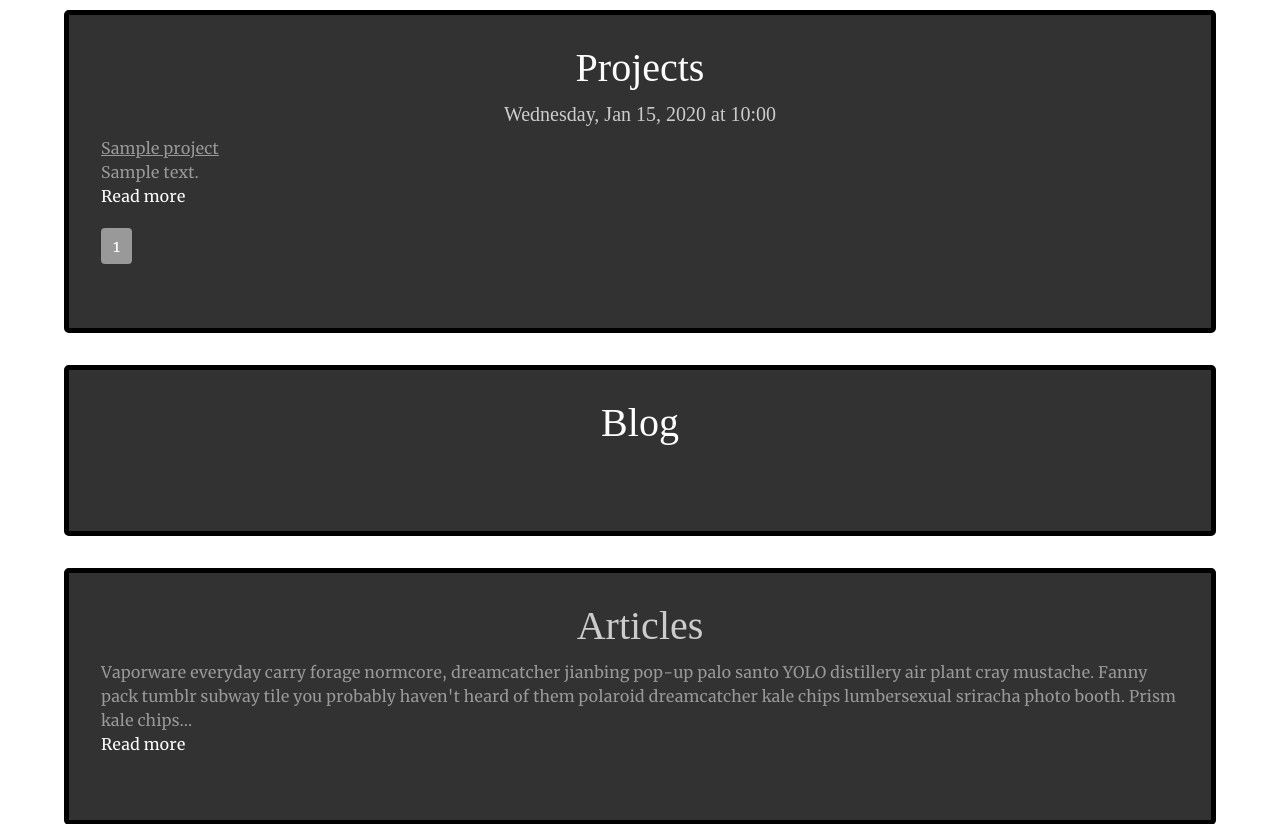
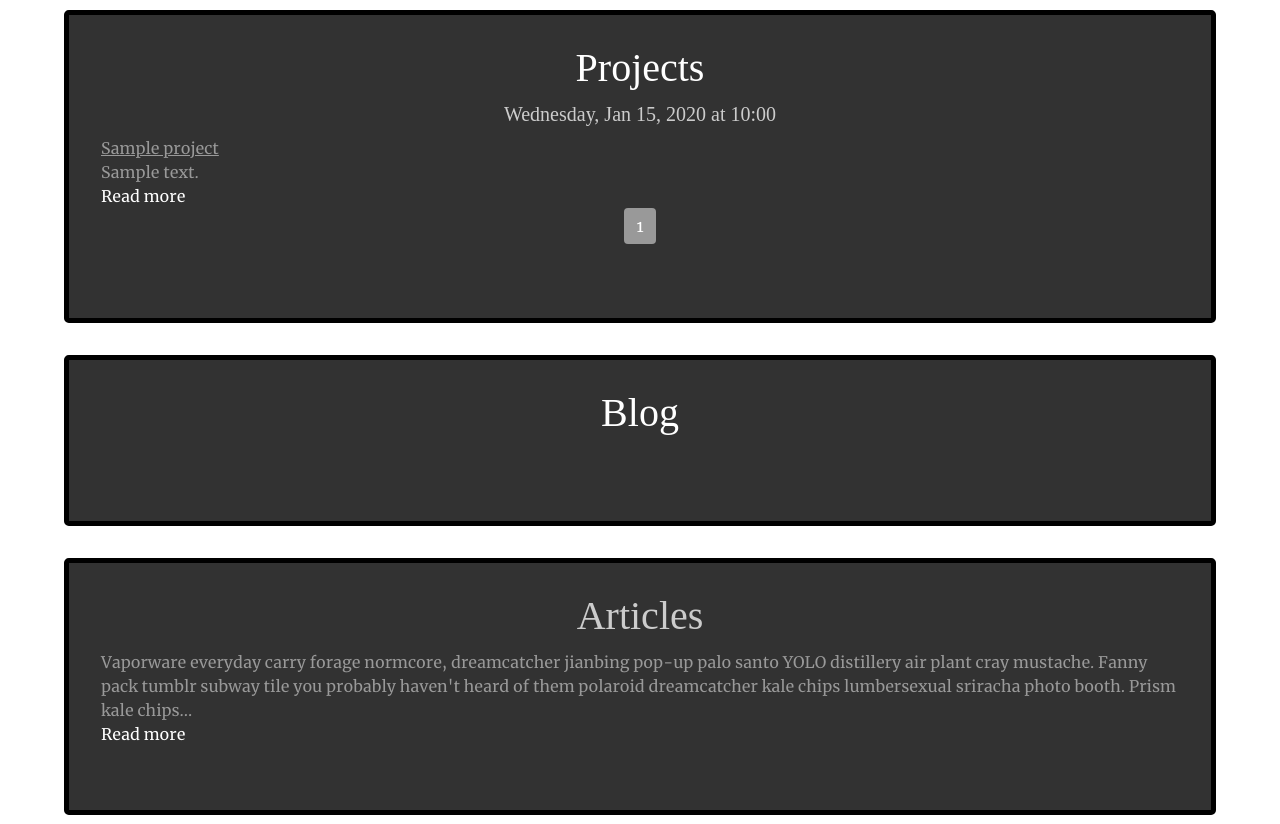
Before and after one commit to frankiebaffa/mysite-flask-v2, a Flask app: page / in a window 1280 px wide. Shown: the part 56-880 px from the top of the page. Run offline with Flask 2, Linux system fonts and the light colour scheme; tables that the repository leaves empty hold one stand-in row (values such as "Sample post"); data that the repository does not hold is empty; some libraries are stand-ins or nearby versions; some web fonts are replaced.

Commit message:
justify pagination center

```diff
--- a/mysite/app/static/css/indexstyle.css
+++ b/mysite/app/static/css/indexstyle.css
@@ -46,7 +46,8 @@
   border: none;
 }
 .pagination {
-  margin: 20px 0 0 0;
+  margin: 0px 0 10px 0;
+  justify-content: center;
 }
 .blog-container,
 .project-container,
```
